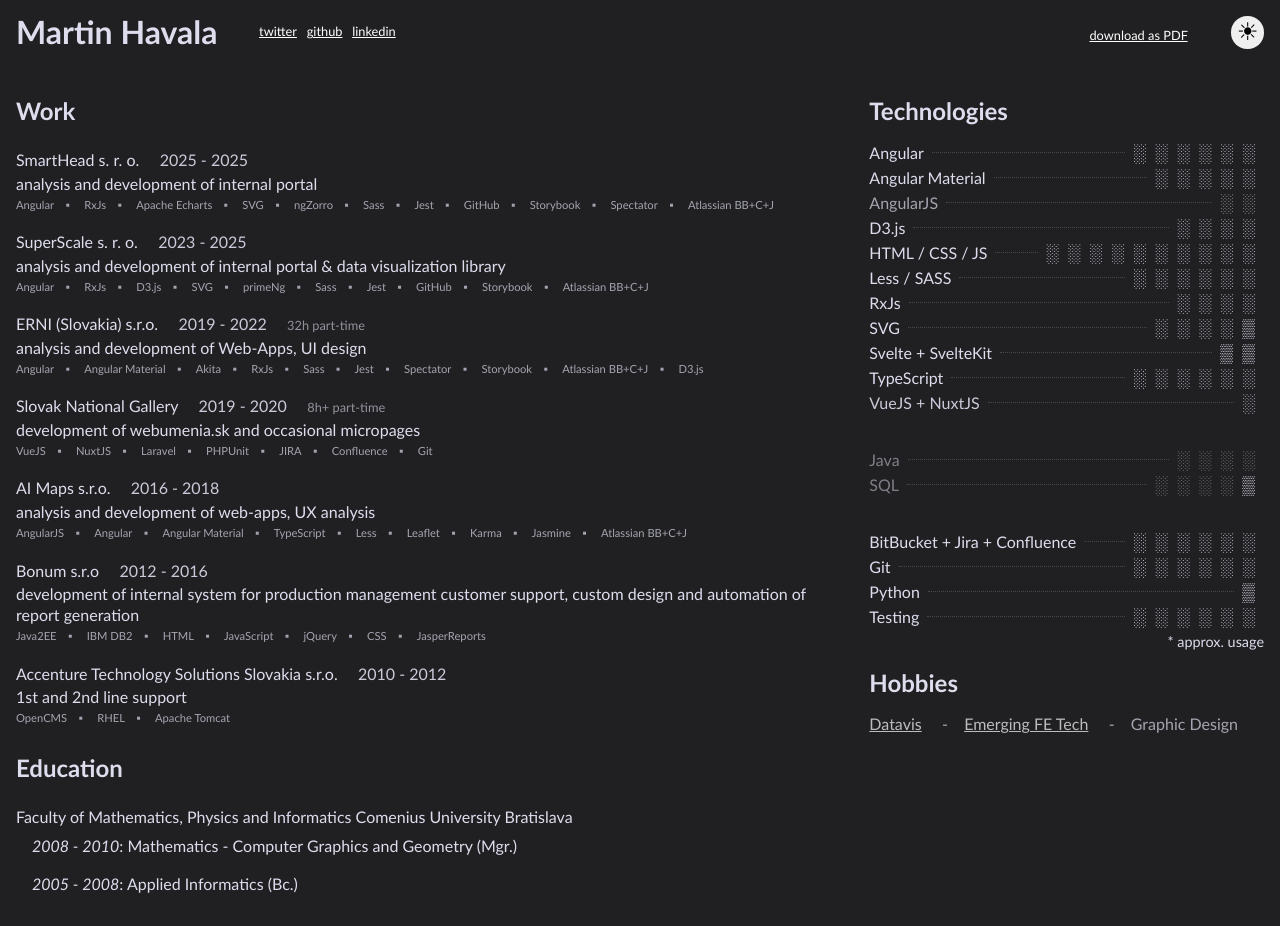
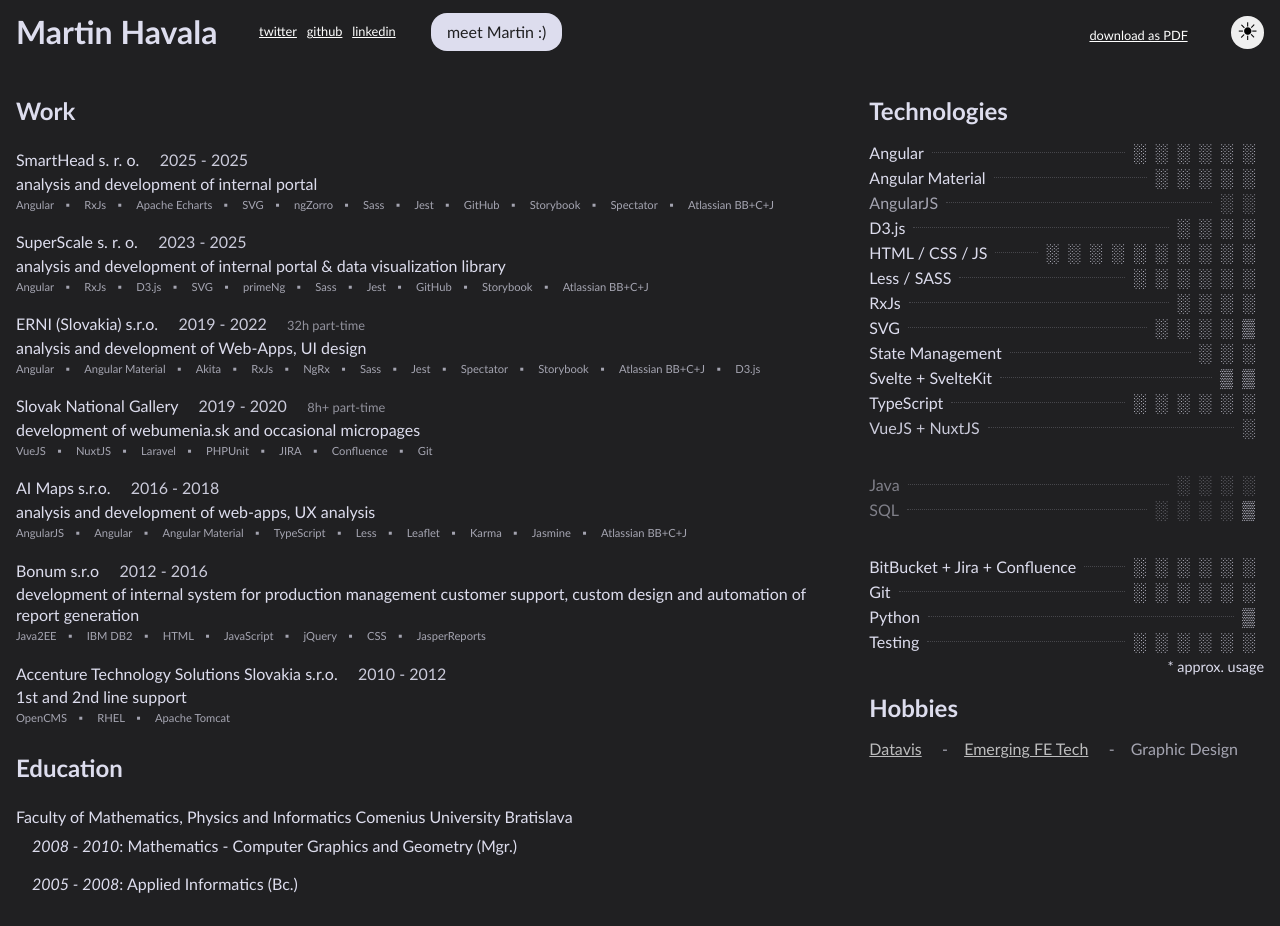
Before and after one commit to martin-havala/martin, a SvelteKit app: page / in a window 1280 px wide. Built offline with nearby package versions, Linux system fonts and the light colour scheme.

Commit message:
update CV

```diff
--- a/src/components/cv/connections.svelte
+++ b/src/components/cv/connections.svelte
@@ -1,10 +1,12 @@
 <div class="profile">
+
     <h1>Martin Havala</h1>
     <div class="networks">
         <a href="https://twitter.com/sawio" target="_parent">twitter</a>
         <a href="https://github.com/martin-havala" target="_parent">github</a>
         <a href="https://www.linkedin.com/in/martin-havala-4690b5214" target="_parent">linkedin</a>
     </div>
+    <a class="meet"  target="_blank" href="https://calendar.app.google/afBossnqRszAmqmU8" title="Opens Google-Meet calendar in a new tab">meet Martin :)</a>
     <!-- <img src="{base}/images/profile_pic.jpg" alt="Profile picture" aria-hidden="true" /> -->
 </div>
 
@@ -35,4 +37,16 @@
     a {
         padding: 0.5ex;
     }
+
+    .meet{
+        display: inline-block;
+        text-decoration: none;
+        background: var(--fg-color);
+        color: var(--bg-color);
+        border-radius: 1rem;
+        padding:.5rem 1rem;
+        margin-left:2rem;
+
+        &:hover{background: var(--active-color);}
+    }
 </style>
--- a/src/components/cv/cv.model.ts
+++ b/src/components/cv/cv.model.ts
@@ -51,6 +51,7 @@ export const CV_JOBS = [
       "Angular Material",
       "Akita",
       "RxJs",
+      "NgRx",
       "Sass",
       "Jest",
       "Spectator",
@@ -154,6 +155,7 @@ const techs = [
   { name: "Angular", group: 0 },
   { name: "Angular Material", group: 0 },
   { name: "RxJs", group: 0 },
+  { name: "State Management", group: 0 },
   { name: "Less / SASS", group: 0 },
   { name: "D3.js", group: 0 },
   { name: "Svelte + SvelteKit", group: 0 },
@@ -170,6 +172,7 @@ const techs = [
 export const TECH_GRPS: { [tech: string]: string[] } = {
   HTML: ["Angular", "AngularJS", "jQuery", "Svelte", "VueJS", "D3.js"],
   CSS: ["VueJS", "D3.js", "HTML", "Sass", "Less"],
+  "State Management":["Akita", "NgRx"],
   JavaScript: ["Angular", "AngularJS", "jQuery", "Svelte", "VueJS", "D3.js"],
   "HTML / CSS / JS": [
     "Angular",
```
Also changed, not shown: 25 other files (tests, documents, lock files or other folders).
